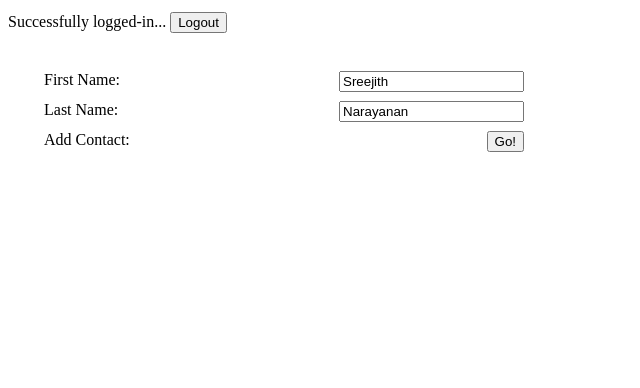
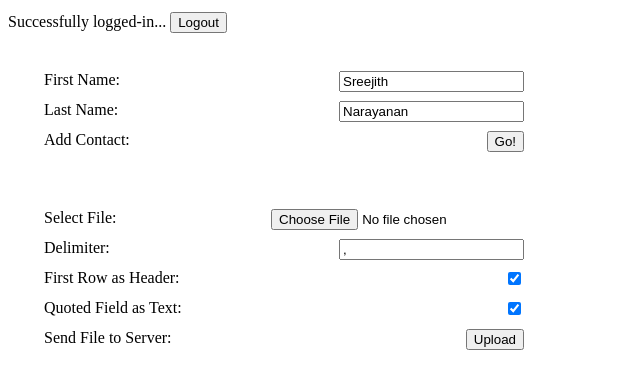
Before and after one commit to mquotient/BoxciteJS, a plain HTML site: page action.html in a window 1280 px wide. Shown: the whole page, without its empty margins (0-640 px from the left). Drawn offline with Linux system fonts and the light colour scheme.

Commit message:
File upload & ACK works (with XHR)

```diff
--- a/action.html
+++ b/action.html
@@ -20,6 +20,14 @@
 			<label>First Name: <input type="text" id="first_name" value="Sreejith" /></label>
 			<label>Last Name: <input type="text" id="last_name" value="Narayanan" /></label>
 			<label>Add Contact: <input type="submit" value="Go!" onclick="addContact();" /></label>
+		</form>
+		<form id="upload_form" method="post" enctype="multipart/form-data">
+			<label>Select File: <input type="file" id="file" name="file" /></label>
+			<label>Delimiter: <input type="text" id="delimiter" name="delimiter" value="," /></label>
+			<label>First Row as Header: <input type="checkbox" id="header" name="header" checked="checked" /></label>
+			<label>Quoted Field as Text: <input type="checkbox" id="quotes" name="quotes" checked="checked" /></label>
+			<input type="hidden" id="sessionid" name="sessionID" value="contact.getCookie('sessionID');" />
+			<label>Send File to Server: <input type="button" value="Upload" onclick="uploadFile();" /></label>
 		</form>
 		<script>
 			user.URL = "http://sreejith.dyndns-home.com:18080/xmlrpc/";
@@ -51,6 +59,25 @@
 					alert(response.fail_message);
 				}
  			}
+			function uploadFile() {
+				try {
+					var fileData = new FormData();
+					fileData.append("delimiter", document.getElementById('delimiter').value);
+					fileData.append("header", document.getElementById('header').value);
+					fileData.append("quotes", document.getElementById('quotes').value);
+					fileData.append("sessionid", document.getElementById('sessionid').value);
+					fileData.append("file", document.getElementById('file').files[0]);
+
+					var xhr = new XMLHttpRequest();
+					xhr.open("POST", 'http://sreejith.dyndns-home.com:18080/web/upload/',true);
+					xhr.send(fileData);
+
+					var response = xmlrpc_decode(xhr.responseXML);
+					alert(response.id);
+				} catch ( err ) {
+					alert( err );
+				}
+			}
 		</script>
 	</body>
 </html>
```
